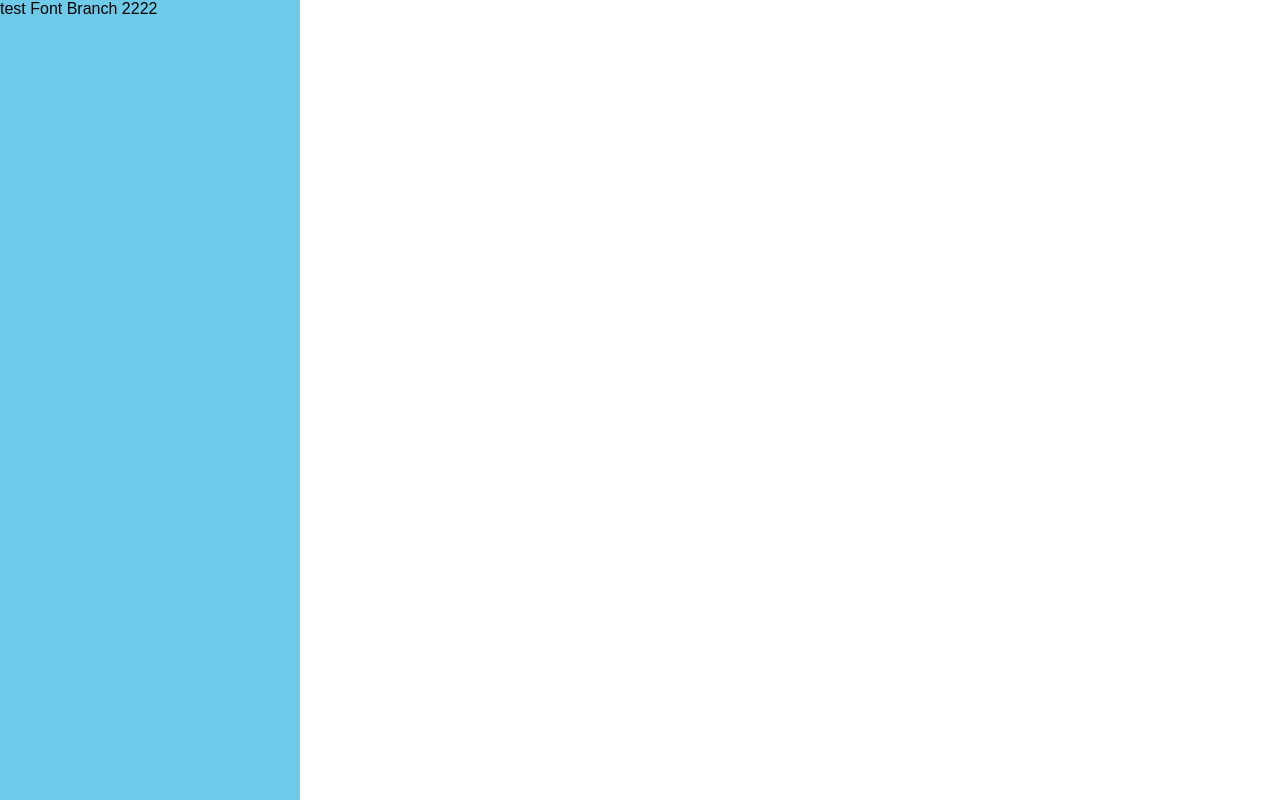
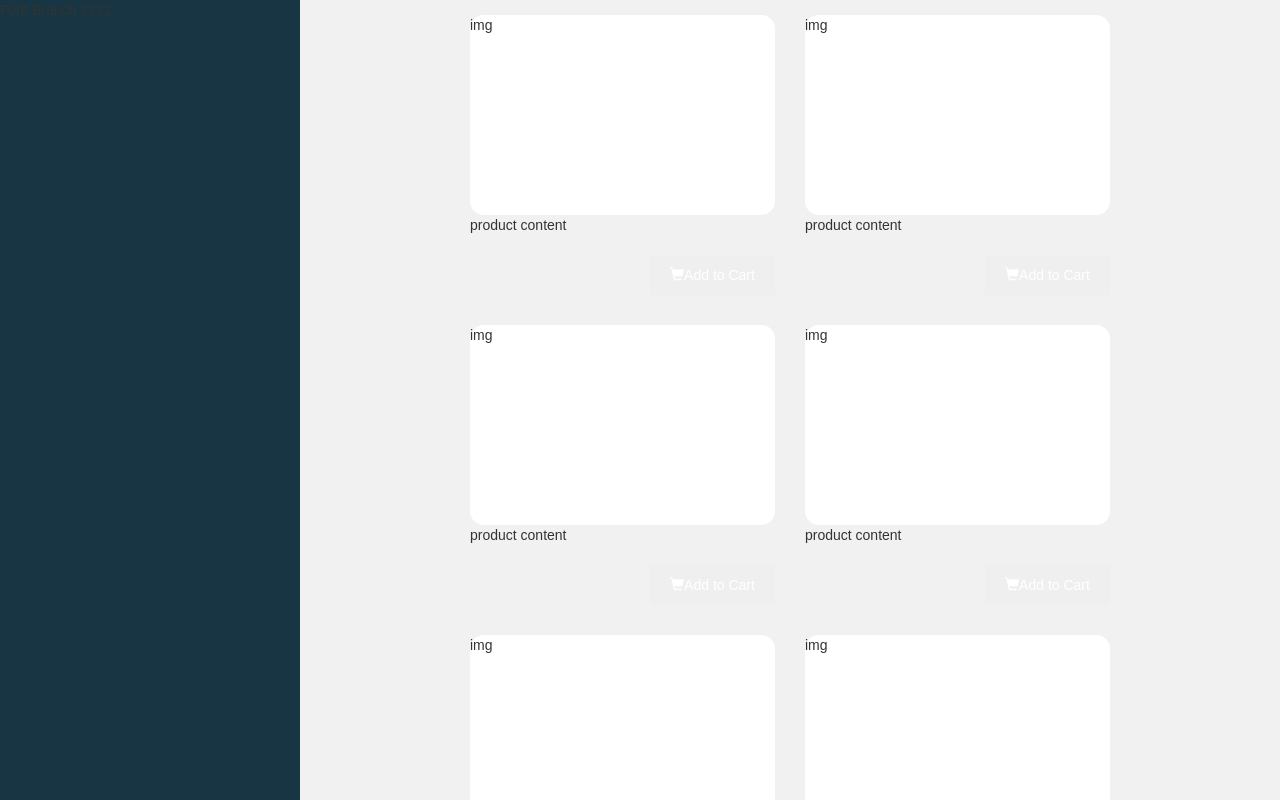
Before and after one commit to thanawatpinya/NF_Shop_2017, a React (Create React App) app: page / in a window 1280 px wide. Built offline with nearby package versions, Linux system fonts and the light colour scheme.

Commit message:
element side - ant

```diff
--- a/package.json
+++ b/package.json
@@ -5,7 +5,9 @@
   "dependencies": {
     "prop-types": "^15.5.10",
     "react": "^15.6.1",
+    "react-bootstrap": "^0.31.0",
     "react-dom": "^15.6.1",
+    "react-fontawesome": "^1.6.1",
     "react-logger": "^1.1.0",
     "redux": "^3.7.0"
   },
--- a/public/index.html
+++ b/public/index.html
@@ -19,6 +19,11 @@
       work correctly both with client-side routing and a non-root public URL.
       Learn how to configure a non-root public URL by running `npm run build`.
     -->
+    <!-- Latest compiled and minified CSS -->
+<link rel="stylesheet" href="https://maxcdn.bootstrapcdn.com/bootstrap/latest/css/bootstrap.min.css">
+
+<!-- Optional theme -->
+<link rel="stylesheet" href="https://maxcdn.bootstrapcdn.com/bootstrap/latest/css/bootstrap-theme.min.css">
     <title>React App</title>
   </head>
   <body>
--- a/src/Csshome.css
+++ b/src/Csshome.css
@@ -1,7 +1,64 @@
+body{
+  display: flex;
+}
 #cut{
   width: 300px;
-  height: 100%;
-  position: absolute;
-  background-color: rgb(109, 202, 232);
+  height: 100vh;
+  background-color: rgb(24, 53, 68);
+}
+.flex-container{
+  display: flex;
+  justify-content: center;
+  background-color: rgb(241,241,241);
+}
 
+.flex-wrap{
+  display: -ms-flexbox;
+  display: flex;
+  -ms-flex-pack: center;
+  justify-content: center;
+  flex-wrap: wrap;
+  flex: 1;
+  height: 100vh;
+  overflow-y: scroll;
 }
+.flex-item{
+  /*background: rgb(229,239,139);*/
+  padding: 10px;
+  height: 300px;
+  margin: 5px;
+  flex-basis: 325px;
+  /*border: 1px solid;*/
+  border-color: rgb(215, 213, 211);
+  border-radius: 1em;
+  transition-duration: 0.4s;
+  cursor: pointer;
+}
+.flex-item:hover{
+  background: rgb(205,214,218);
+  box-shadow: 0 10px 10px 0 rgba(0,0,0,0.24),0 10px 50px 0 rgba(0,0,0,0.19);
+}
+.flex-img{
+  background: white;
+  height: 200px;
+  flex-basis: 325px;
+  border-radius: 1em;
+}
+.but-cart{
+  color: white;
+  height: 40px;
+  width: 125px;
+  float: right;
+  margin-top: 20px;
+  background: rgb();
+  border: rgb(247, 247, 167);
+}
+.but-cart:hover{
+  background: rgb(243,111,54);
+}
+
+@media (max-width:767px) {
+  .flex-item {
+    flex-basis: 500px;
+  }
+}
--- a/src/Home.js
+++ b/src/Home.js
@@ -1,12 +1,168 @@
 import React, { Component } from 'react';
 import './Csshome.css'
-
+import { Glyphicon, Button } from 'react-bootstrap';
 class Home extends Component {
   render() {
     return (
-      <div>
+      <div className="flex-container">
         <div id="cut">
-          test Font Branch 2222
+          Font Branch 2222
+        </div>
+        <div className="flex-wrap">
+          <div className="flex-item">
+            <div className="flex-img">
+              img
+            </div>
+            <div>
+              product content
+            </div>
+            <div className="align-butt">
+              <button className="but-cart" value="Purchase">
+                <Glyphicon glyph="shopping-cart" />
+                Add to Cart
+              </button>
+            </div>
+          </div>
+          <div className="flex-item">
+            <div className="flex-img">
+              img
+            </div>
+            <div>
+              product content
+            </div>
+            <div className="align-butt">
+              <button className="but-cart" value="Purchase">
+                <Glyphicon glyph="shopping-cart" />
+                Add to Cart
+              </button>
+            </div>
+          </div>
+          <div className="flex-item">
+            <div className="flex-img">
+              img
+            </div>
+            <div>
+              product content
+            </div>
+            <div className="align-butt">
+              <button className="but-cart" value="Purchase">
+                <Glyphicon glyph="shopping-cart" />
+                Add to Cart
+              </button>
+            </div>
+          </div>
+          <div className="flex-item">
+            <div className="flex-img">
+              img
+            </div>
+            <div>
+              product content
+            </div>
+            <div className="align-butt">
+              <button className="but-cart" value="Purchase">
+                <Glyphicon glyph="shopping-cart" />
+                Add to Cart
+              </button>
+            </div>
+          </div>
+          <div className="flex-item">
+            <div className="flex-img">
+              img
+            </div>
+            <div>
+              product content
+            </div>
+            <div className="align-butt">
+              <button className="but-cart" value="Purchase">
+                <Glyphicon glyph="shopping-cart" />
+                Add to Cart
+              </button>
+            </div>
+          </div>
+          <div className="flex-item">
+            <div className="flex-img">
+              img
+            </div>
+            <div>
+              product content
+            </div>
+            <div className="align-butt">
+              <button className="but-cart" value="Purchase">
+                <Glyphicon glyph="shopping-cart" />
+                Add to Cart
+              </button>
+            </div>
+          </div>
+          <div className="flex-item">
+            <div className="flex-img">
+              img
+            </div>
+            <div>
+              product content
+            </div>
+            <div className="align-butt">
+              <button className="but-cart" value="Purchase">
+                <Glyphicon glyph="shopping-cart" />
+                Add to Cart
+              </button>
+            </div>
+          </div>
+          <div className="flex-item">
+            <div className="flex-img">
+              img
+            </div>
+            <div>
+              product content
+            </div>
+            <div className="align-butt">
+              <button className="but-cart" value="Purchase">
+                <Glyphicon glyph="shopping-cart" />
+                Add to Cart
+              </button>
+            </div>
+          </div>
+          <div className="flex-item">
+            <div className="flex-img">
+              img
+            </div>
+            <div>
+              product content
+            </div>
+            <div className="align-butt">
+              <button className="but-cart" value="Purchase">
+                <Glyphicon glyph="shopping-cart" />
+                Add to Cart
+              </button>
+            </div>
+          </div>
+          <div className="flex-item">
+            <div className="flex-img">
+              img
+            </div>
+            <div>
+              product content
+            </div>
+            <div className="align-butt">
+              <button className="but-cart" value="Purchase">
+                <Glyphicon glyph="shopping-cart" />
+                Add to Cart
+              </button>
+            </div>
+          </div>
+          <div className="flex-item">
+            <div className="flex-img">
+              img
+            </div>
+            <div>
+              product content
+            </div>
+            <div className="align-butt">
+              <button className="btn but-cart" value="Purchase">
+                <Glyphicon glyph="shopping-cart" />
+                Add to Cart
+              </button>
+            </div>
+          </div>
         </div>
       </div>
     );
--- a/src/index.css
+++ b/src/index.css
@@ -3,3 +3,6 @@ body {
   padding: 0;
   font-family: sans-serif;
 }
+*{
+  box-sizing: border-box;
+}
```
